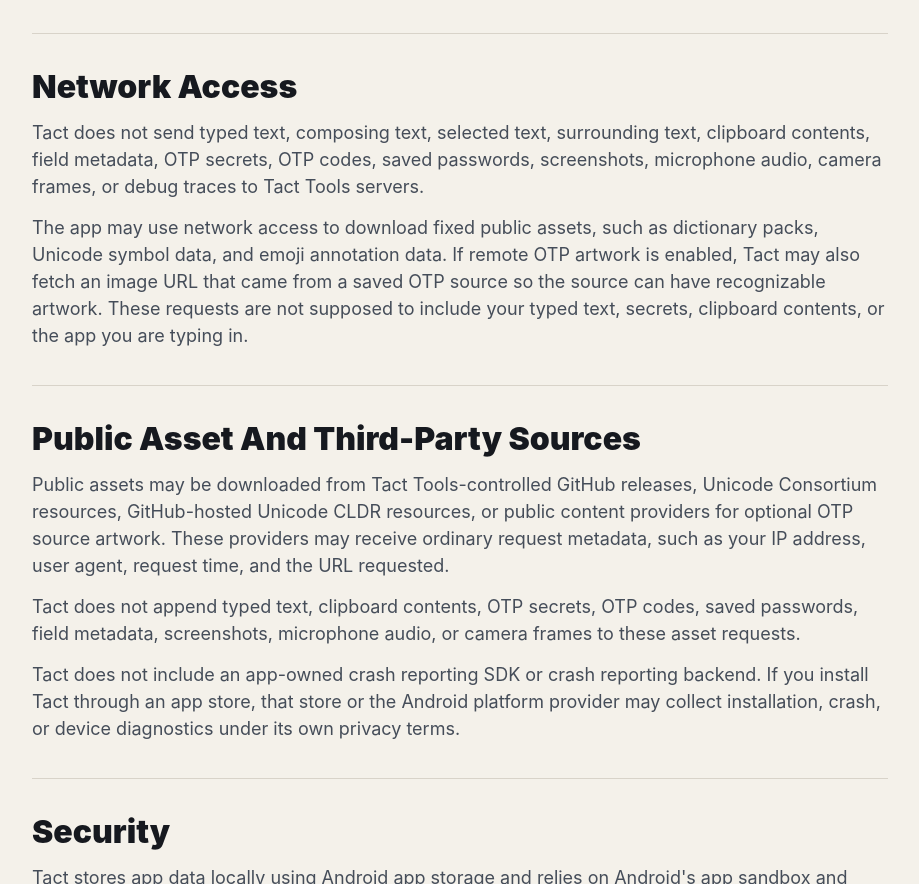
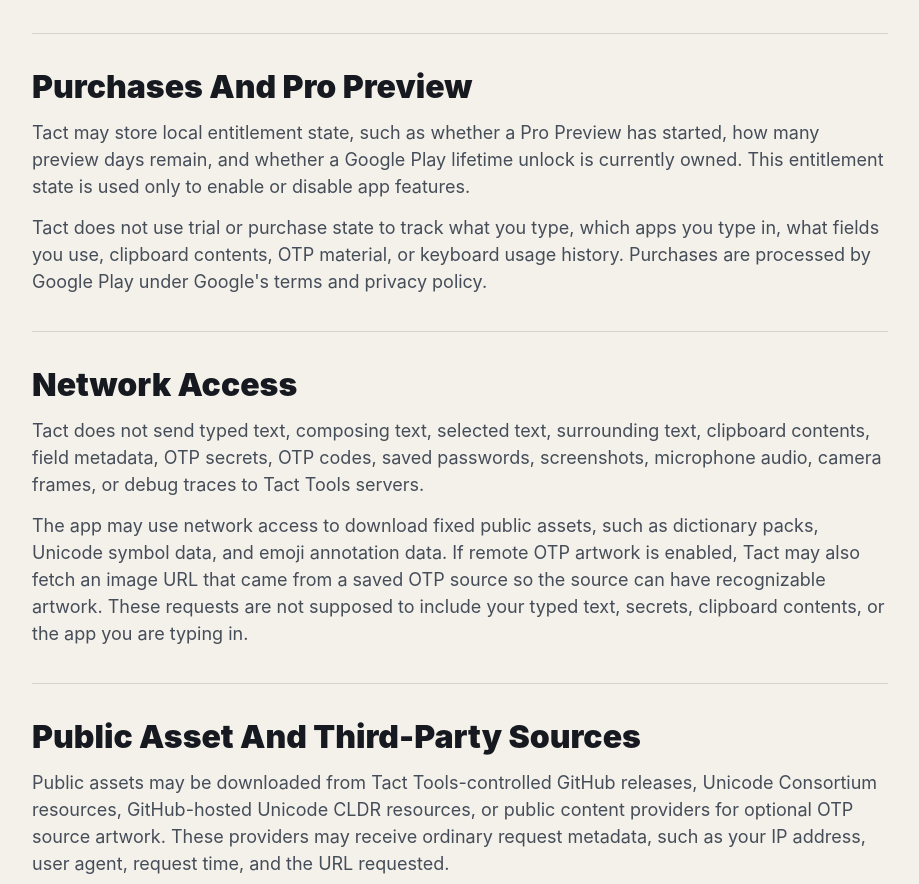
Before and after one commit to tact-tools/tact-tools.github.io, a plain HTML site: page privacy/index.html in a window 1280 px wide. Shown: the part 1820-2704 px from the top of the page, without its empty margins (180-1099 px from the left). Drawn offline with Linux system fonts and the light colour scheme.

Commit message:
site: Document purchase entitlement privacy

```diff
--- a/privacy/index.html
+++ b/privacy/index.html
@@ -66,6 +66,12 @@
       </article>
 
       <article class="policy-section">
+        <h2>Purchases And Pro Preview</h2>
+        <p>Tact may store local entitlement state, such as whether a Pro Preview has started, how many preview days remain, and whether a Google Play lifetime unlock is currently owned. This entitlement state is used only to enable or disable app features.</p>
+        <p>Tact does not use trial or purchase state to track what you type, which apps you type in, what fields you use, clipboard contents, OTP material, or keyboard usage history. Purchases are processed by Google Play under Google's terms and privacy policy.</p>
+      </article>
+
+      <article class="policy-section">
         <h2>Network Access</h2>
         <p>Tact does not send typed text, composing text, selected text, surrounding text, clipboard contents, field metadata, OTP secrets, OTP codes, saved passwords, screenshots, microphone audio, camera frames, or debug traces to Tact Tools servers.</p>
         <p>The app may use network access to download fixed public assets, such as dictionary packs, Unicode symbol data, and emoji annotation data. If remote OTP artwork is enabled, Tact may also fetch an image URL that came from a saved OTP source so the source can have recognizable artwork. These requests are not supposed to include your typed text, secrets, clipboard contents, or the app you are typing in.</p>
```
